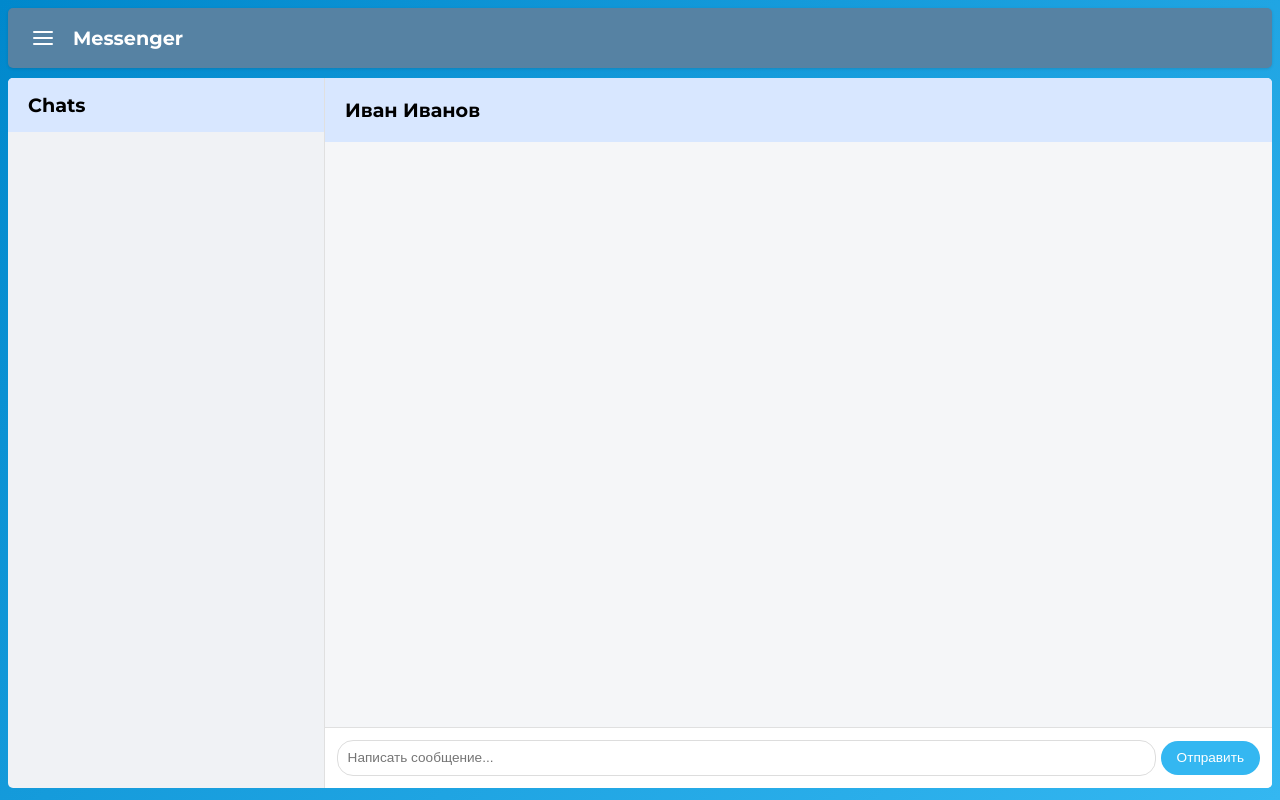
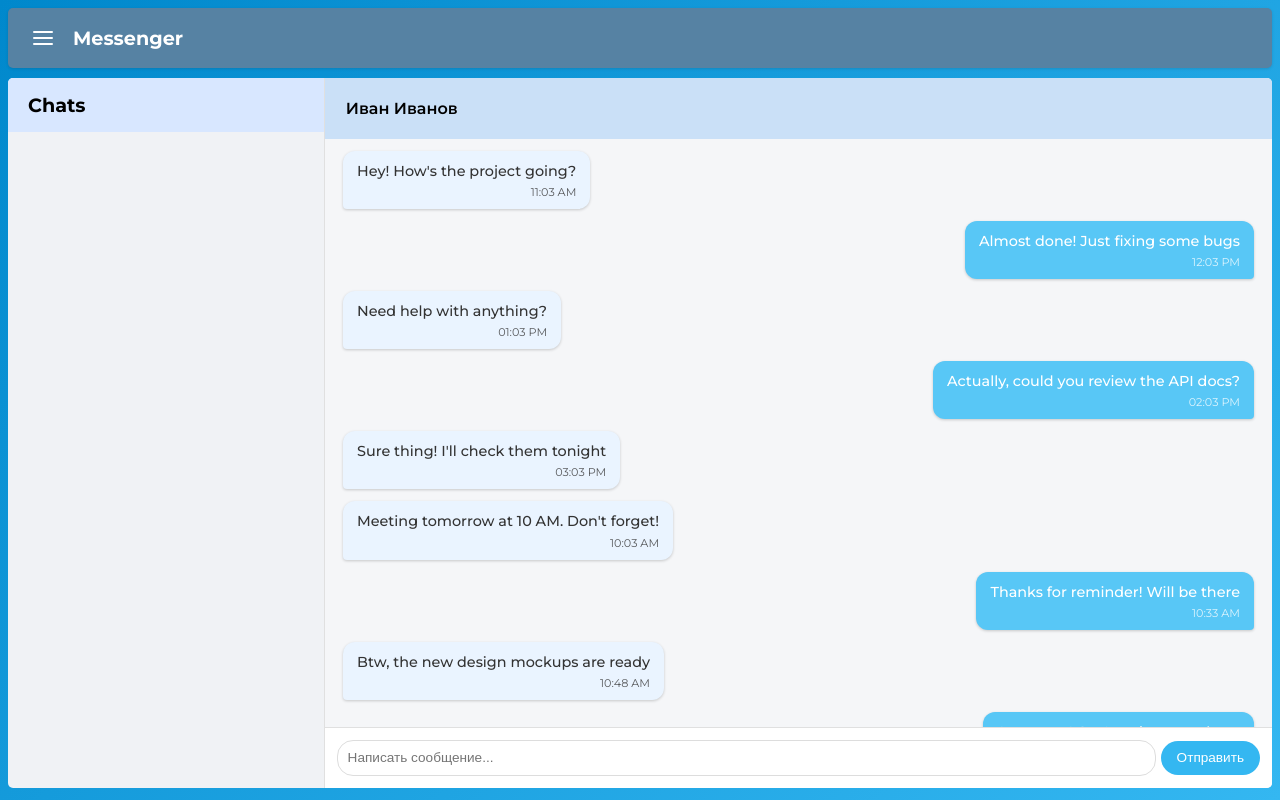
Before and after one commit to dz1kill/frontend_messenger, a React (Create React App) app: page / in a window 1280 px wide. Built offline with nearby package versions, Linux system fonts and the light colour scheme.

Commit message:
add item conversation

```diff
--- a/src/components/conversation/conversation.tsx
+++ b/src/components/conversation/conversation.tsx
@@ -1,15 +1,137 @@
 import React from "react";
 import styles from "../../styles/conversation.module.css";
+import ConversationItem from "./item";
 
-const ConversationWindow = () => {
+const Conversation: React.FC = () => {
+  const data = [
+    {
+      id: "1",
+      text: "Hey! How's the project going?",
+      sender: "contact",
+      timestamp: new Date(Date.now() - 86400000), // 1 day ago
+    },
+    {
+      id: "2",
+      text: "Almost done! Just fixing some bugs",
+      sender: "user",
+      timestamp: new Date(Date.now() - 82800000), // 23 hours ago
+    },
+    {
+      id: "3",
+      text: "Need help with anything?",
+      sender: "contact",
+      timestamp: new Date(Date.now() - 79200000), // 22 hours ago
+    },
+    {
+      id: "4",
+      text: "Actually, could you review the API docs?",
+      sender: "user",
+      timestamp: new Date(Date.now() - 75600000), // 21 hours ago
+    },
+    {
+      id: "5",
+      text: "Sure thing! I'll check them tonight",
+      sender: "contact",
+      timestamp: new Date(Date.now() - 72000000), // 20 hours ago
+    },
+    {
+      id: "6",
+      text: "Meeting tomorrow at 10 AM. Don't forget!",
+      sender: "contact",
+      timestamp: new Date(Date.now() - 3600000), // 1 hour ago
+    },
+    {
+      id: "7",
+      text: "Thanks for reminder! Will be there",
+      sender: "user",
+      timestamp: new Date(Date.now() - 1800000), // 30 mins ago
+    },
+    {
+      id: "8",
+      text: "Btw, the new design mockups are ready",
+      sender: "contact",
+      timestamp: new Date(Date.now() - 900000), // 15 mins ago
+    },
+    {
+      id: "9",
+      text: "Awesome! Can't wait to see them",
+      sender: "user",
+      timestamp: new Date(Date.now() - 600000), // 10 mins ago
+    },
+    {
+      id: "10",
+      text: "Just shared them in the #design channel",
+      sender: "contact",
+      timestamp: new Date(Date.now() - 300000), // 5 mins ago
+    },
+    {
+      id: "11",
+      text: "The server is down! Emergency!",
+      sender: "user",
+      timestamp: new Date(Date.now() - 240000), // 4 mins ago
+    },
+    {
+      id: "12",
+      text: "I'm on it. Checking logs now",
+      sender: "contact",
+      timestamp: new Date(Date.now() - 180000), // 3 mins ago
+    },
+    {
+      id: "13",
+      text: "Found the issue. Database overload",
+      sender: "contact",
+      timestamp: new Date(Date.now() - 120000), // 2 mins ago
+    },
+    {
+      id: "14",
+      text: "Restarting services...",
+      sender: "contact",
+      timestamp: new Date(Date.now() - 60000), // 1 min ago
+    },
+    {
+      id: "15",
+      text: "It's back online!",
+      sender: "contact",
+      timestamp: new Date(Date.now() - 30000), // 30 sec ago
+    },
+    {
+      id: "16",
+      text: "You're a lifesaver!",
+      sender: "user",
+      timestamp: new Date(Date.now() - 15000), // 15 sec ago
+    },
+    {
+      id: "17",
+      text: "Lunch break? I'm starving",
+      sender: "user",
+      timestamp: new Date(Date.now() - 10000), // 10 sec ago
+    },
+    {
+      id: "18",
+      text: "Yeah, let's go in 5",
+      sender: "contact",
+      timestamp: new Date(Date.now() - 5000), // 5 sec ago
+    },
+    {
+      id: "19",
+      text: "Perfect. Italian?",
+      sender: "user",
+      timestamp: new Date(Date.now() - 2000), // 2 sec ago
+    },
+    {
+      id: "20",
+      text: "🍕 Pizza sounds great!",
+      sender: "contact",
+      timestamp: new Date(),
+    },
+  ];
+
   return (
     <div className={styles.conversationWindow}>
       <div className={styles.conversationHeader}>
         <h2>Иван Иванов</h2>
       </div>
-
-      <div className={styles.messagesContainer}></div>
-
+      <ConversationItem messages={data} />
       <div className={styles.messageInput}>
         <input
           type="text"
@@ -22,4 +144,4 @@ const ConversationWindow = () => {
   );
 };
 
-export default ConversationWindow;
+export default Conversation;
--- /dev/null
+++ b/src/components/conversation/item.tsx
@@ -0,0 +1,31 @@
+import styles from "../../styles/conversation_item.module.css";
+import { ConversationItemProps } from "../../types/conversation";
+
+const ConversationItem: React.FC<ConversationItemProps> = ({
+  messages,
+}: ConversationItemProps) => {
+  return (
+    <div className={styles.messagesContainer}>
+      {messages.map((message) => (
+        <div
+          key={message.id}
+          className={`${styles.message} ${
+            message.sender === "user"
+              ? styles.userMessage
+              : styles.contactMessage
+          }`}
+        >
+          <div className={styles.messageContent}>{message.text}</div>
+          <div className={styles.time}>
+            {message.timestamp.toLocaleTimeString([], {
+              hour: "2-digit",
+              minute: "2-digit",
+            })}
+          </div>
+        </div>
+      ))}
+    </div>
+  );
+};
+
+export default ConversationItem;
--- a/src/styles/conversation.module.css
+++ b/src/styles/conversation.module.css
@@ -6,19 +6,14 @@
 }
 
 .conversationHeader {
-  padding: 1.25rem;
-  background-color: #d8e7ff;
+  padding: 1.3rem;
+  background-color: #cae0f7;
 }
 
 .conversationHeader h2 {
   margin: 0;
-  font-size: 1.2rem;
-}
-
-.messagesContainer {
-  flex: 1;
-  padding: 0.75rem 1.125rem;
-  background-color: #f5f6f8;
+  font-size: 1rem;
+  font-weight: 600;
 }
 
 .messageInput {
--- /dev/null
+++ b/src/styles/conversation_item.module.css
@@ -0,0 +1,61 @@
+.messagesContainer {
+  flex: 1;
+  padding: 0.75rem 1.125rem;
+  background-color: #f5f6f8;
+  overflow-y: auto;
+  display: flex;
+  flex-direction: column;
+  gap: 0.75rem;
+}
+
+.message {
+  max-width: 70%;
+  padding: 0.625rem 0.875rem;
+  border-radius: 12px;
+  position: relative;
+  word-wrap: break-word;
+}
+
+.userMessage {
+  align-self: flex-end;
+  background-color: #58c7f6;
+  color: white;
+  border-bottom-right-radius: 4px;
+  box-shadow: 0 1px 3px #00000031;
+}
+
+.contactMessage {
+  align-self: flex-start;
+  background-color: #eaf4ff;
+  color: #333333;
+  border-bottom-left-radius: 4px;
+  box-shadow: 0 1px 3px #00000031;
+}
+
+.messageContent {
+  font-weight: 480;
+  font-size: 0.9rem;
+  line-height: 1.4;
+}
+
+.time {
+  font-size: 0.7rem;
+  opacity: 0.8;
+  text-align: right;
+  margin-top: 0.25rem;
+}
+
+@media (max-width: 480px) {
+  .message {
+    max-width: 85%;
+    padding: 0.5rem 0.75rem;
+  }
+
+  .messageContent {
+    font-size: 0.6rem;
+  }
+
+  .time {
+    font-size: 0.4rem;
+  }
+}
--- /dev/null
+++ b/src/types/conversation.ts
@@ -0,0 +1,3 @@
+export interface ConversationItemProps {
+  messages: { id: string; text: string; sender: string; timestamp: Date }[];
+}
--- /dev/null
+++ b/src/types/sidebar.ts
@@ -0,0 +1,5 @@
+export interface ChatItemProps {
+  name: string;
+  lastMessage: string;
+  time: string;
+}
```
Also changed, not shown: src/components/sidebar/item.tsx (+1 -6 lines), src/types/chat.ts (+1 -28 lines).
